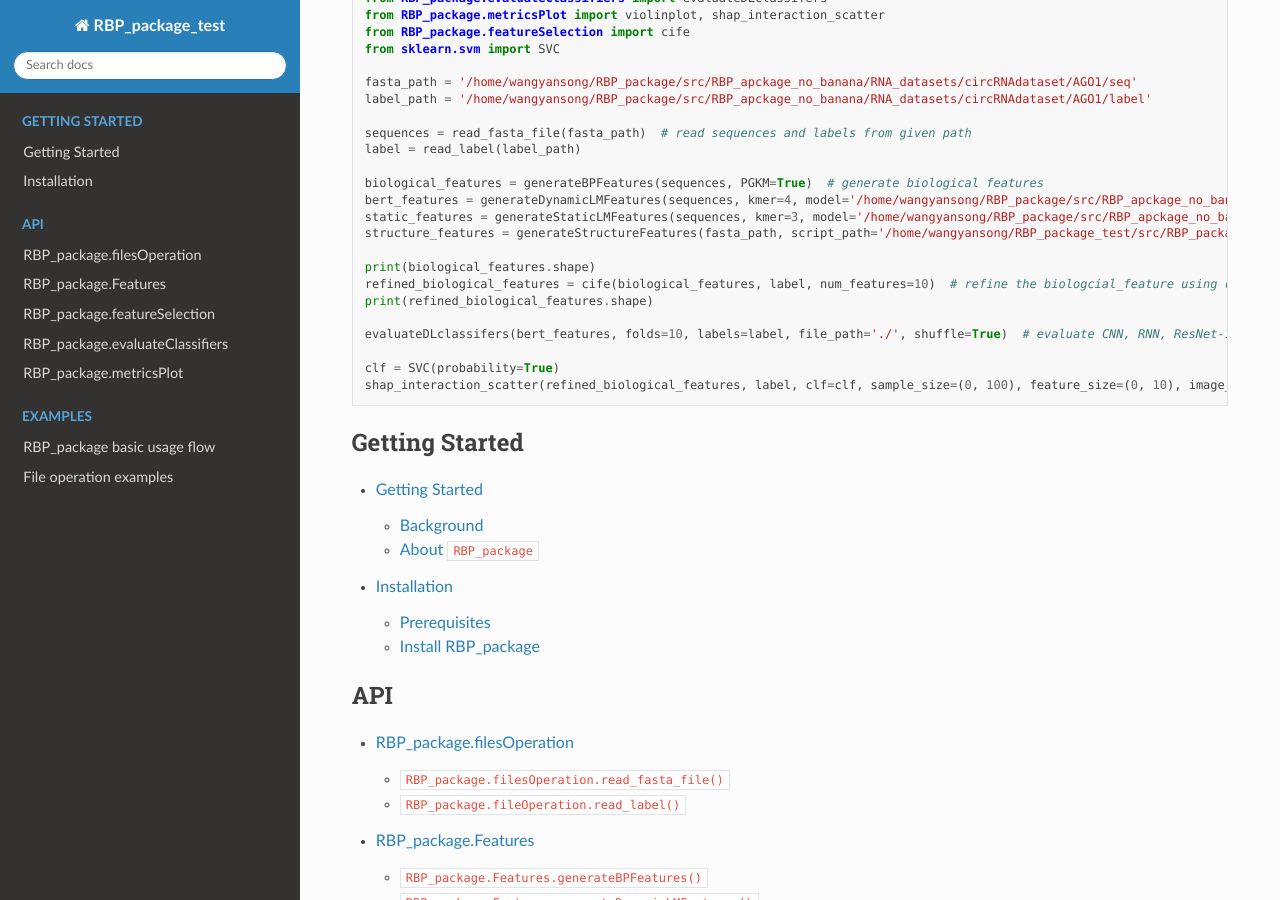
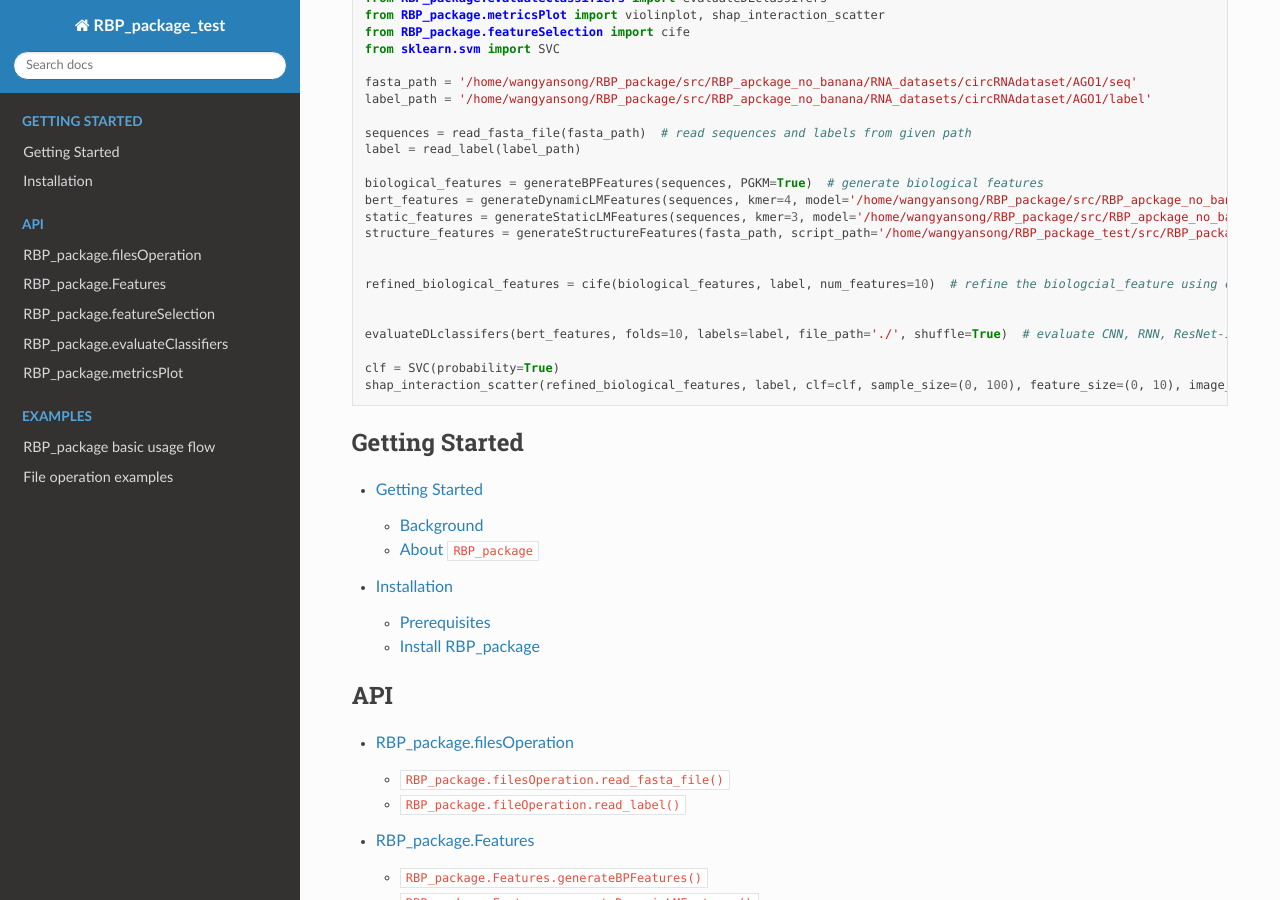
Before and after one commit to no-banana/PyRBP, a Sphinx documentation site: the page built from docs/source/index.rst, in a window 1280 px wide and 900 px high, scrolled down 811 px. Built offline with Sphinx 7.4.7 and the Read the Docs theme 2.0.0, drawn with Linux system fonts in a browser that asks for light colours.

Commit message:
Add files via upload

```diff
--- a/docs/source/API_Demo.py
+++ b/docs/source/API_Demo.py
@@ -16,9 +16,9 @@ bert_features = generateDynamicLMFeatures(sequences, kmer=4, model='/home/wangya
 static_features = generateStaticLMFeatures(sequences, kmer=3, model='/home/wangyansong/RBP_package/src/RBP_apckage_no_banana/staticRNALM/circleRNA/circRNA_3mer_fasttext')
 structure_features = generateStructureFeatures(fasta_path, script_path='/home/wangyansong/RBP_package_test/src/RBP_package/RNAplfold', basic_path='/home/wangyansong/RBP_package_test/src/circRNAdatasetAGO1', W=101, L=70, u=1)  # generate secondary structure information
 
-print(biological_features.shape)
+
 refined_biological_features = cife(biological_features, label, num_features=10)  # refine the biologcial_feature using cife feature selection method
-print(refined_biological_features.shape)
+
 
 evaluateDLclassifers(bert_features, folds=10, labels=label, file_path='./', shuffle=True)  # evaluate CNN, RNN, ResNet-1D and MLP using dynamic semantic information
 
--- a/docs/source/basic_usage.rst
+++ b/docs/source/basic_usage.rst
@@ -53,6 +53,8 @@ We take the cife method as example.
     refined_biological_features = cife(biological_features, label, num_features=10)  # refine the biologcial_feature using cife feature selection method
     print(refined_biological_features.shape)
 
+The output of the above code is as follows:
+
     ::
 
         (34636, 400)
```
Also changed, not shown: docs/source/images/interaction_scatter.png (added).
